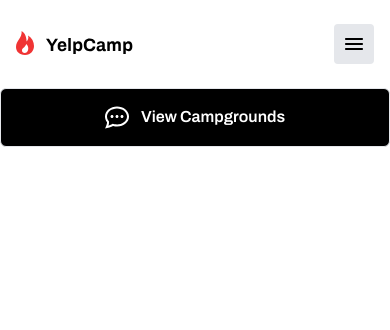
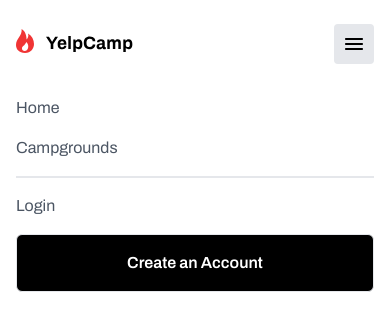
Before and after one commit to lucasfrezzini/YelpCamp-Codewell, a React (Create React App) app in the folder yelpcamp/: page / in a window 390 px wide. Shown: the top 330 px of the page. Built offline with nearby package versions, Linux system fonts and the light colour scheme.

Commit message:
Add: Header components with mobile
Fix: UX in Button component

```diff
--- a/yelpcamp/src/components/Button.js
+++ b/yelpcamp/src/components/Button.js
@@ -3,16 +3,15 @@ import icon_chat from "../assets/img/icon_chatBubble.svg";
 export default function Button(props) {
   const { title, icon, colors, width, responsive } = props;
   let styles;
-  colors == true
+  colors
     ? (styles = " bg-black text-white ")
     : (styles = " bg-transparent text-black ");
-  width == true
-    ? (styles = styles + " w-full justify-center")
-    : (styles = styles + "");
+  width ? (styles += " w-full justify-center") : (styles += " w-fit ");
+  responsive ? (styles += " " + responsive + " ") : (styles += "");
 
   return (
     <button
-      className={`group flex py-4 px-5 font-semibold border rounded-md ${styles} ${responsive}`}
+      className={`group flex py-4 px-5 font-semibold border rounded-md ${styles}`}
     >
       {icon && (
         <img
--- a/yelpcamp/src/components/Header.js
+++ b/yelpcamp/src/components/Header.js
@@ -3,22 +3,33 @@ import icon_menu from "../assets/img/icon_hamburguerMenu.svg";
 import Button from "./Button";
 
 export default function Header() {
+  const handleNavbarMobile = () => {
+    const navbarMobile = document.querySelector(".navbar-mobile");
+    navbarMobile.classList.toggle("hidden");
+  };
+
   return (
     <nav className="container mx-auto flex items-center relative justify-between px-4 py-6 lg:px-0">
       <div className="flex items-center">
-        <a href="#" className="brand mr-5">
-          <img src={logo} />
+        <a href="#" className="brand ">
+          <img src={logo} className="mb-1" />
           <h2 className="sr-only">YelpCamp</h2>
         </a>
-        <a href="#" className="text-gray-600 mt-px hidden lg:block">
+        <a href="#" className="text-gray-600 ml-5 hidden lg:block">
           Home
+        </a>
+        <a href="#" className="text-gray-600 ml-5 hidden lg:block">
+          Campgrounds
         </a>
       </div>
       <div className="flex items-center">
-        <button className="bg-gray-200 rounded p-2">
+        <button
+          onClick={handleNavbarMobile}
+          className="bg-gray-200 rounded p-2"
+        >
           <img src={icon_menu} />
         </button>
-        <a href="#" className="text-gray-600 mt-px mx-4 hidden lg:block">
+        <a href="#" className="text-gray-600 mx-4 hidden lg:block">
           Login
         </a>
         <Button
@@ -27,10 +38,17 @@ export default function Header() {
           colors
         />
       </div>
-      <div className="navbar-mobile absolute top-0 right-0">
-        <a href="#" className="text-gray-600 mt-px hidden lg:block">
+      <div className="navbar-mobile flex flex-col bg-white px-4 absolute top-[88px] left-0 w-full lg:hidden">
+        <a href="#" className="text-gray-600 active my-2">
           Home
         </a>
+        <a href="#" className="text-gray-600 my-2">
+          Campgrounds
+        </a>
+        <a href="#" className="text-gray-600 mt-2 py-4 border-t-2">
+          Login
+        </a>
+        <Button title={"Create an Account"} colors width />
       </div>
     </nav>
   );
```
